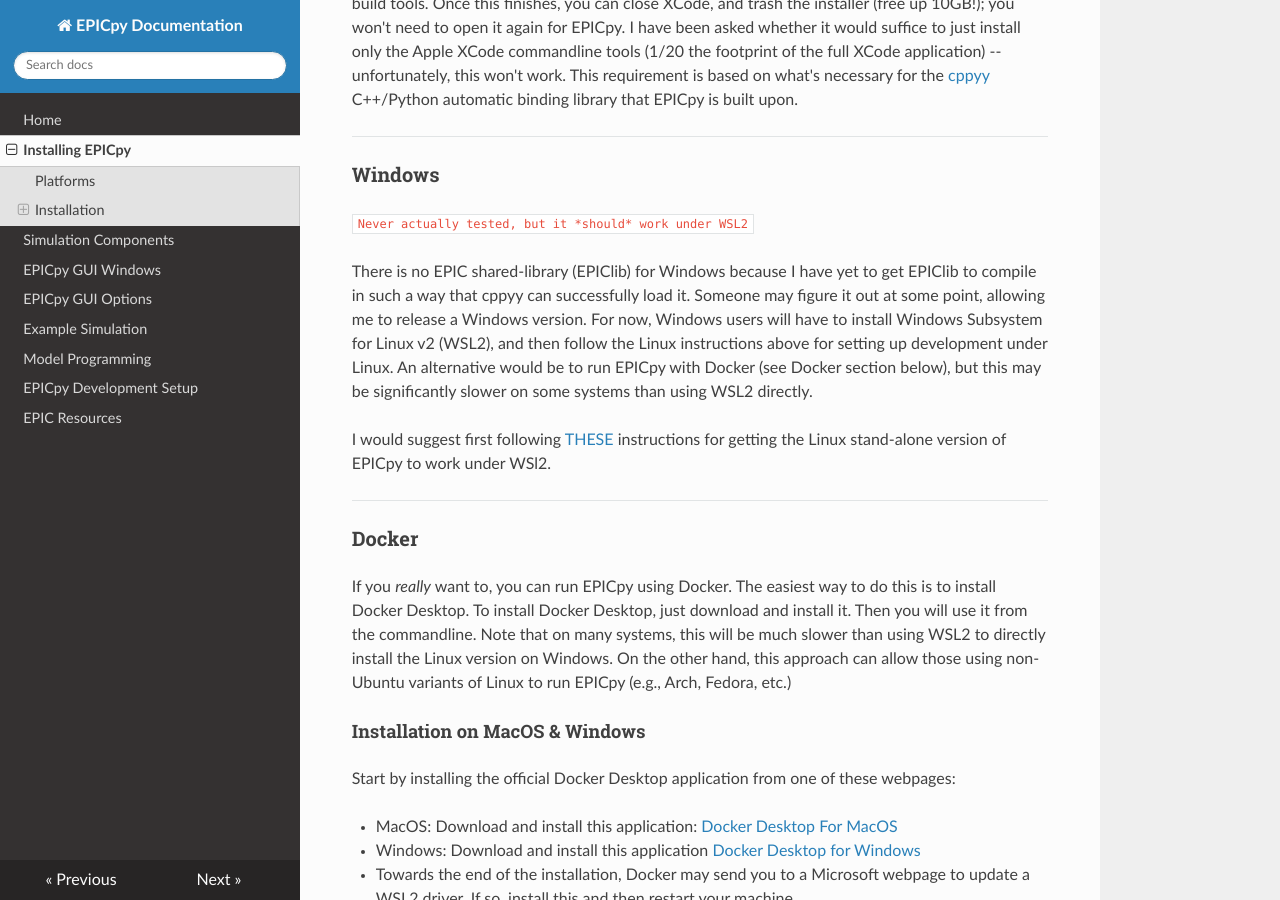
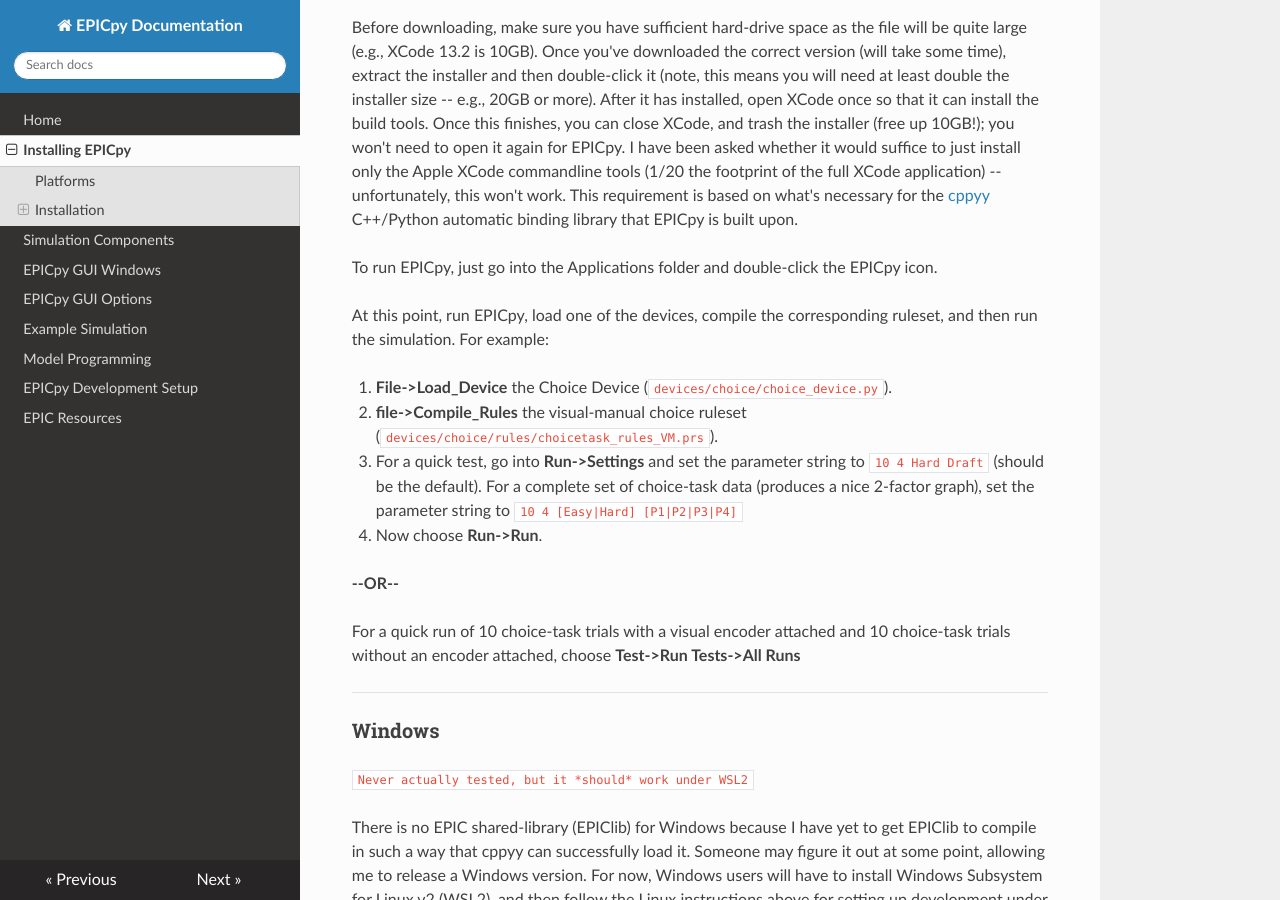
Before and after one commit to travisseymour/EPICpyDocs, an MkDocs documentation site: the page built from docs/installing.md, in a window 1280 px wide and 900 px high, scrolled down 2577 px. Built offline with MkDocs 1.6.1, drawn with Linux system fonts in a browser that asks for light colours; nearby versions of some CDN libraries; some of the changed text lies outside the part shown.

Commit message:
Added instructions about Test Runs to post-install first-run guide.

````diff
--- a/docs/installing.md
+++ b/docs/installing.md
@@ -57,12 +57,16 @@
 /opt/EPICpy/EPICpy
 ```
 
-At this point, load one of the devices, compile the corresponding ruleset, and then run the simulation. For example:
+At this point, run EPICpy, load one of the devices, compile the corresponding ruleset, and then run the simulation. For example:
 
 1. **File->Load_Device** the Choice Device (`devices/choice/choice_device.py`).
 2. **file->Compile_Rules** the visual-manual choice ruleset (`devices/choice/rules/choicetask_rules_VM.prs`).
 3. For a quick test, go into **Run->Settings** and set the parameter string to `10 4 Hard Draft` (should be the default). For a complete set of choice-task data (produces a nice 2-factor graph), set the parameter string to `10 4 [Easy|Hard] [P1|P2|P3|P4]`
 4. Now choose **Run->Run**.
+
+**--OR--**
+
+For a quick run of 10 choice-task trials with a visual encoder attached and 10 choice-task trials without an encoder attached, choose **Test->Run Tests->All Runs**
 
 <hr/>
 
@@ -89,6 +93,19 @@
 You will need to install Apple's [XCode](https://developer.apple.com/xcode/) development environment in order to use EPICpy (it must be there, but you won't need to use it). Apple only makes it easy to install XCode if you are running the latest version of it's operating system. So if you are using the latest version (at the time of writing, that would be MacOS 12, Monteray), just head over to the App Store, search for XCode, and install it. If, on the other hand, you are running a previous version of MacOS, you will need to register for their developer program and download the version of XCode designed for your specific operating system. The website is [https://devloper.apple.com](https://devloper.apple.com). Direct links to each version of XCode can _for now_ be found here: [https://xcodereleases.com/](https://xcodereleases.com/) (I recommend the last major release compatible with your version of MacOS).
 
 Before downloading, make sure you have sufficient hard-drive space as the file will be quite large (e.g., XCode 13.2 is 10GB). Once you've downloaded the correct version (will take some time), extract the installer and then double-click it (note, this means you will need at least double the installer size -- e.g., 20GB or more). After it has installed, open XCode once so that it can install the build tools. Once this finishes, you can close XCode, and trash the installer (free up 10GB!); you won't need to open it again for EPICpy. I have been asked whether it would suffice to just install only the Apple XCode commandline tools (1/20 the footprint of the full XCode application) -- unfortunately, this won't work. This requirement is based on what's necessary for the [cppyy](https://cppyy.readthedocs.io/en/latest/) C++/Python automatic binding library that EPICpy is built upon.
+
+To run EPICpy, just go into the Applications folder and double-click the EPICpy icon.
+
+At this point, run EPICpy, load one of the devices, compile the corresponding ruleset, and then run the simulation. For example:
+
+1. **File->Load_Device** the Choice Device (`devices/choice/choice_device.py`).
+2. **file->Compile_Rules** the visual-manual choice ruleset (`devices/choice/rules/choicetask_rules_VM.prs`).
+3. For a quick test, go into **Run->Settings** and set the parameter string to `10 4 Hard Draft` (should be the default). For a complete set of choice-task data (produces a nice 2-factor graph), set the parameter string to `10 4 [Easy|Hard] [P1|P2|P3|P4]`
+4. Now choose **Run->Run**.
+
+**--OR--**
+
+For a quick run of 10 choice-task trials with a visual encoder attached and 10 choice-task trials without an encoder attached, choose **Test->Run Tests->All Runs**
 
 <hr/>
 
````
Also changed, not shown: docs/linux_epicpy_under_wsl2.md (+6 -2 lines).
